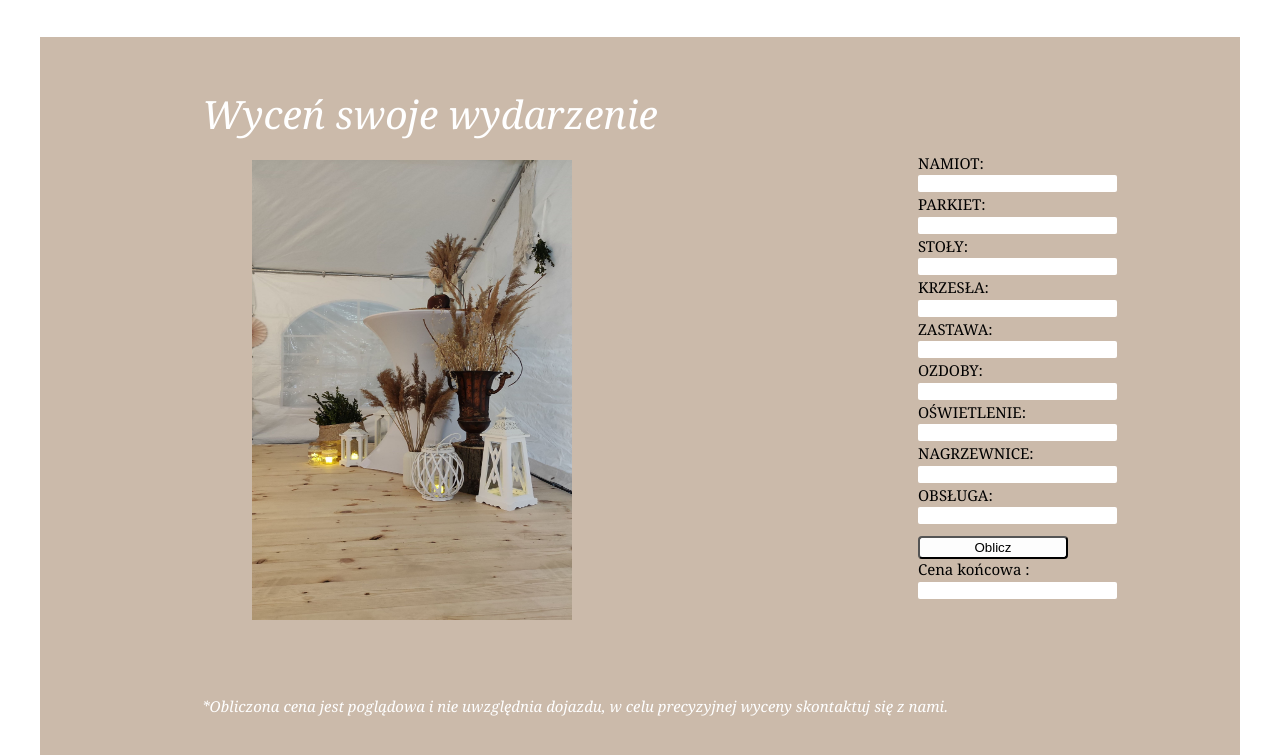
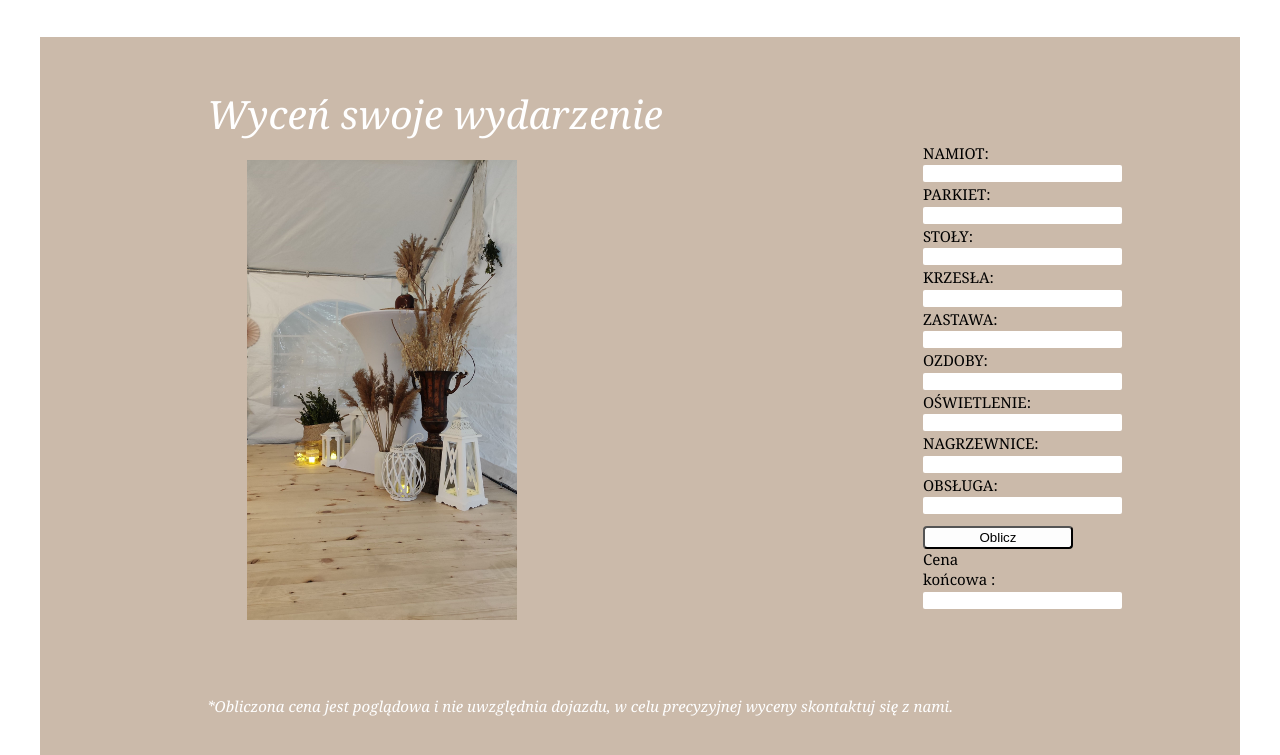
Before and after one commit to Akleksandra/boho-namiot, a plain HTML site: page index.html in a window 1280 px wide. Shown: the part 1085-1840 px from the top of the page. Drawn offline with Linux system fonts and the light colour scheme.

Commit message:
update css style

```diff
--- a/index.css
+++ b/index.css
@@ -168,6 +168,7 @@ body {
     font-style: oblique;
     margin-top: 50px;
     margin-bottom: 100px;
+    padding-left: 10px;
 
 }
 
@@ -183,6 +184,7 @@ body {
     width: 320px;
     margin-top: -80px;
     margin-left: 50px;
+    padding-right: 50px;
 }
 
  .calc{
@@ -191,6 +193,8 @@ body {
     margin-left: -30px;
     margin-top: -120px;
     width: 160px;
+    padding-right: 70px;
+
 
 
 
@@ -224,6 +228,7 @@ body {
 }
 
 @media screen and (max-width:1000px){
+
     #onas{
         flex-direction: column;
 
```
